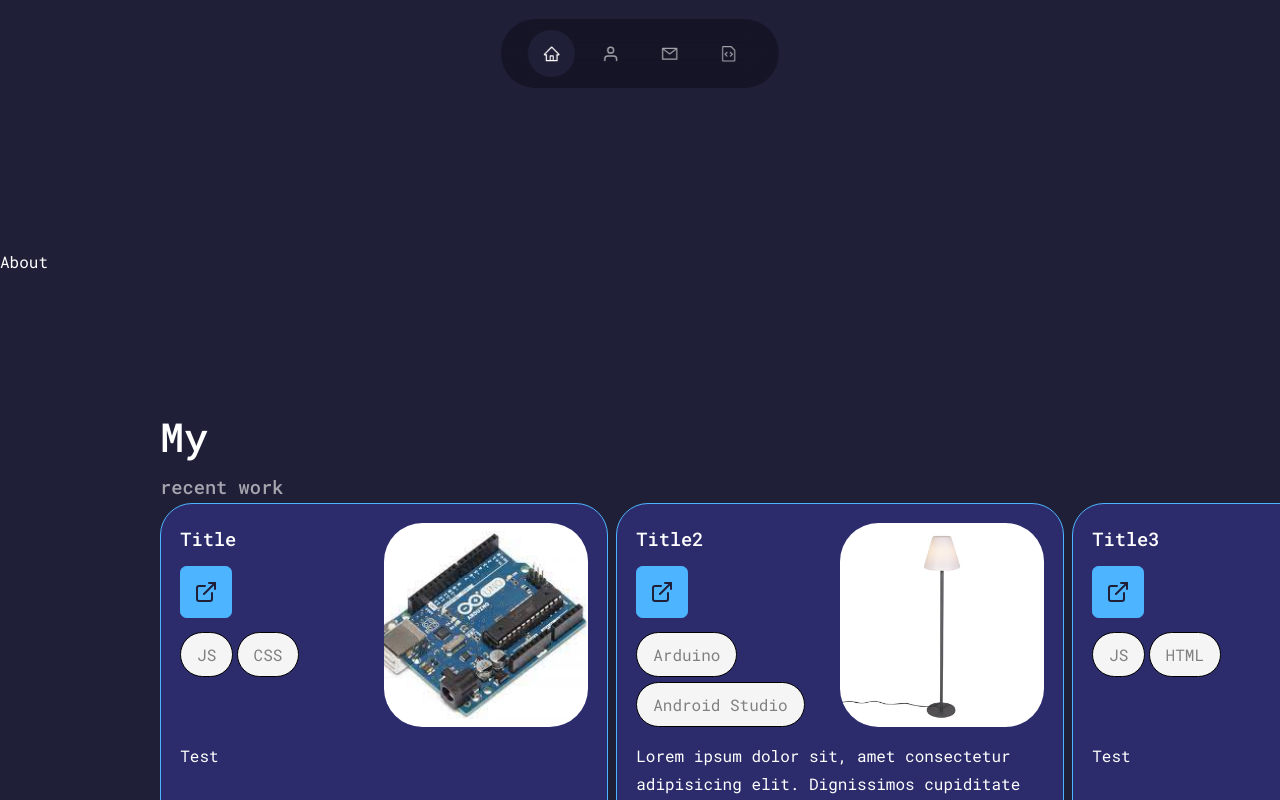
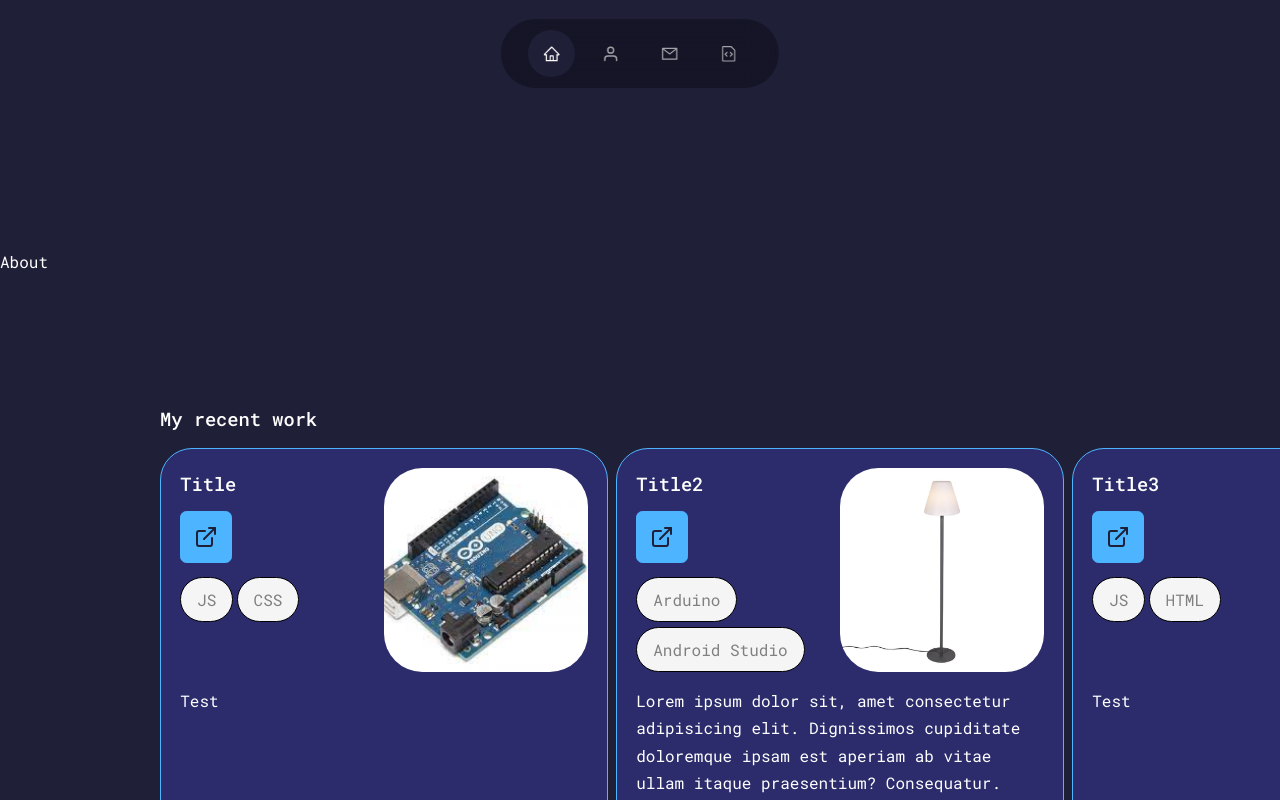
Before and after one commit to RegitGit/react-portfolio, a React (Create React App) app: page / in a window 1280 px wide. Shown: the part 680-1480 px from the top of the page. Built offline with nearby package versions, Linux system fonts and the light colour scheme.

Commit message:
typed css projects

```diff
--- a/src/components/projects/Projects.jsx
+++ b/src/components/projects/Projects.jsx
@@ -38,17 +38,23 @@ var firstTimeViewed = false;
 
 const Projects = () => {
   const { ref, inView, entry } = useInView({
-    rootMargin: "50px",
+    rootMargin: "-250px",
   });
 
   if (inView && !firstTimeViewed) {
     firstTimeViewed = true;
 
     new Typed(entry.target, {
-      strings: ["My"],
-      startDelay: 1000,
-      typeSpeed: 100,
-      showCursor: false
+      strings: ["My recent work"],
+      startDelay: 500,
+      typeSpeed: 50,
+      showCursor: false,
+      onComplete() {
+        setTimeout(() => {
+          entry.target.classList.remove("typewriter-blink");
+          entry.target.classList.add("typewriter-fade-out");
+        }, 1900);
+      }
     });
   }
 
@@ -97,8 +103,7 @@ const Projects = () => {
   return (
     <section id='projects'>
       <div className='container'>
-        <h1 ref={ref} id='projects__title'></h1>
-        <h3 className='text-light'>recent work</h3>
+        <h3 ref={ref} id='projects__title' className='typewriter typewriter-blink projects__headline'></h3>
       </div>
       <div className='container projects__container'>
         {
--- a/src/components/projects/projects.css
+++ b/src/components/projects/projects.css
@@ -29,6 +29,10 @@
     border-radius: 2.4rem;
     /* background-color: var(--color-primary-variant); */
     height: 100%;
+}
+
+.projects__headline {
+    margin-bottom: 0.8rem;
 }
 
 .projects__item {
```
